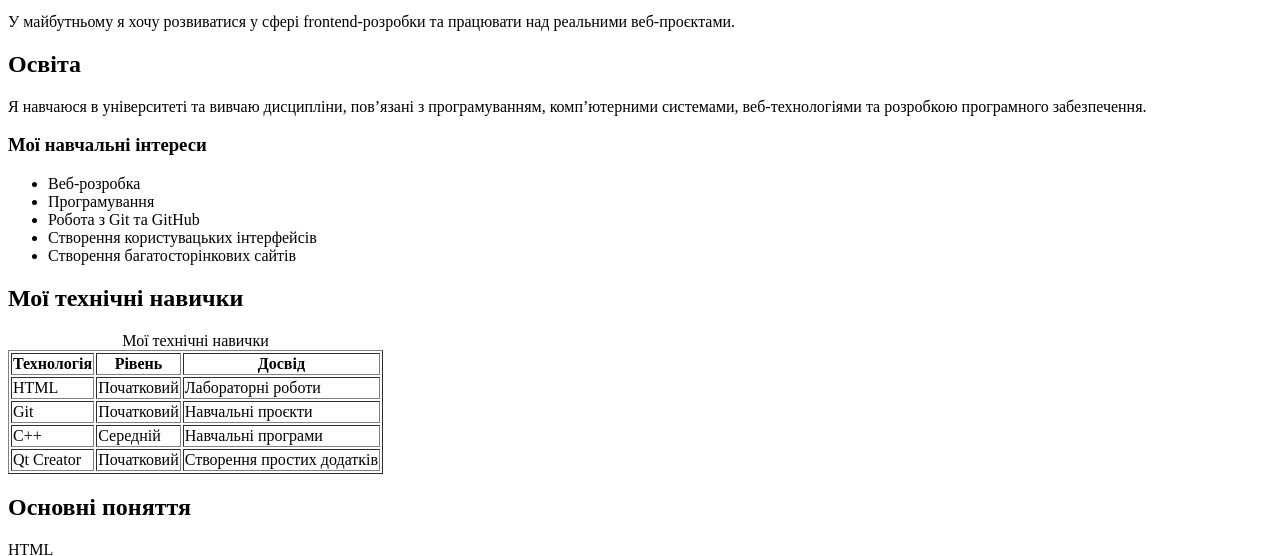
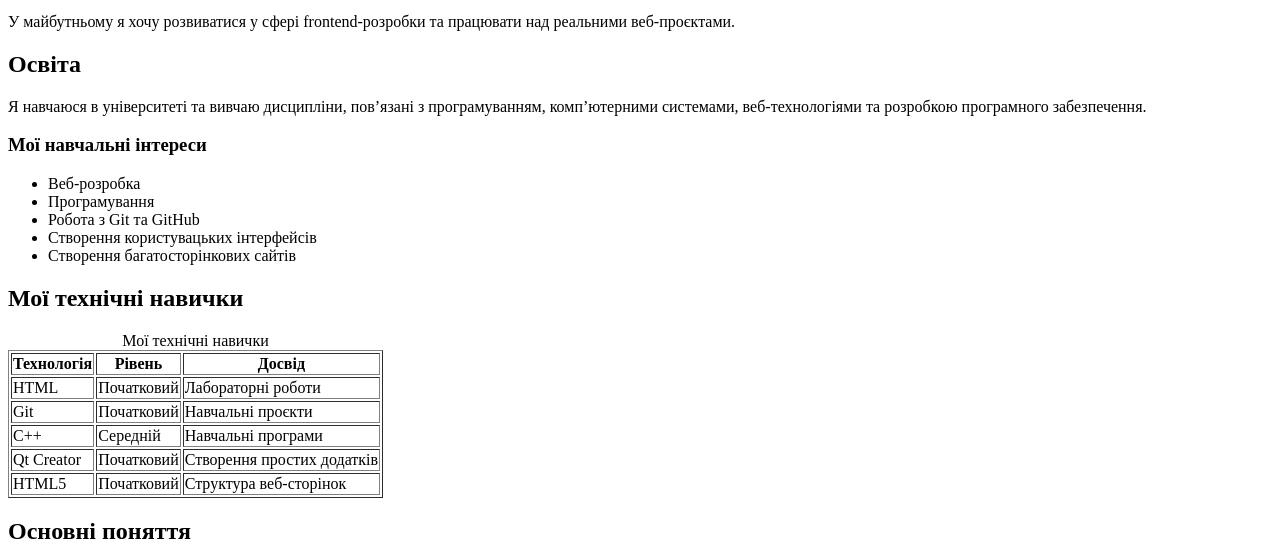
Before and after one commit to iymusiienko-bit/portfolio, a plain HTML site: page about.html in a window 1280 px wide. Shown: the part 240-796 px from the top of the page. Drawn offline with Linux system fonts and the light colour scheme.

Commit message:
feat: update skills table

```diff
--- a/about.html
+++ b/about.html
@@ -87,6 +87,11 @@
                         <td>Початковий</td>
                         <td>Створення простих додатків</td>
                     </tr>
+                    <tr>
+                        <td>HTML5</td>
+                        <td>Початковий</td>
+                        <td>Структура веб-сторінок</td>
+                    </tr>
                 </tbody>
             </table>
         </section>
```
